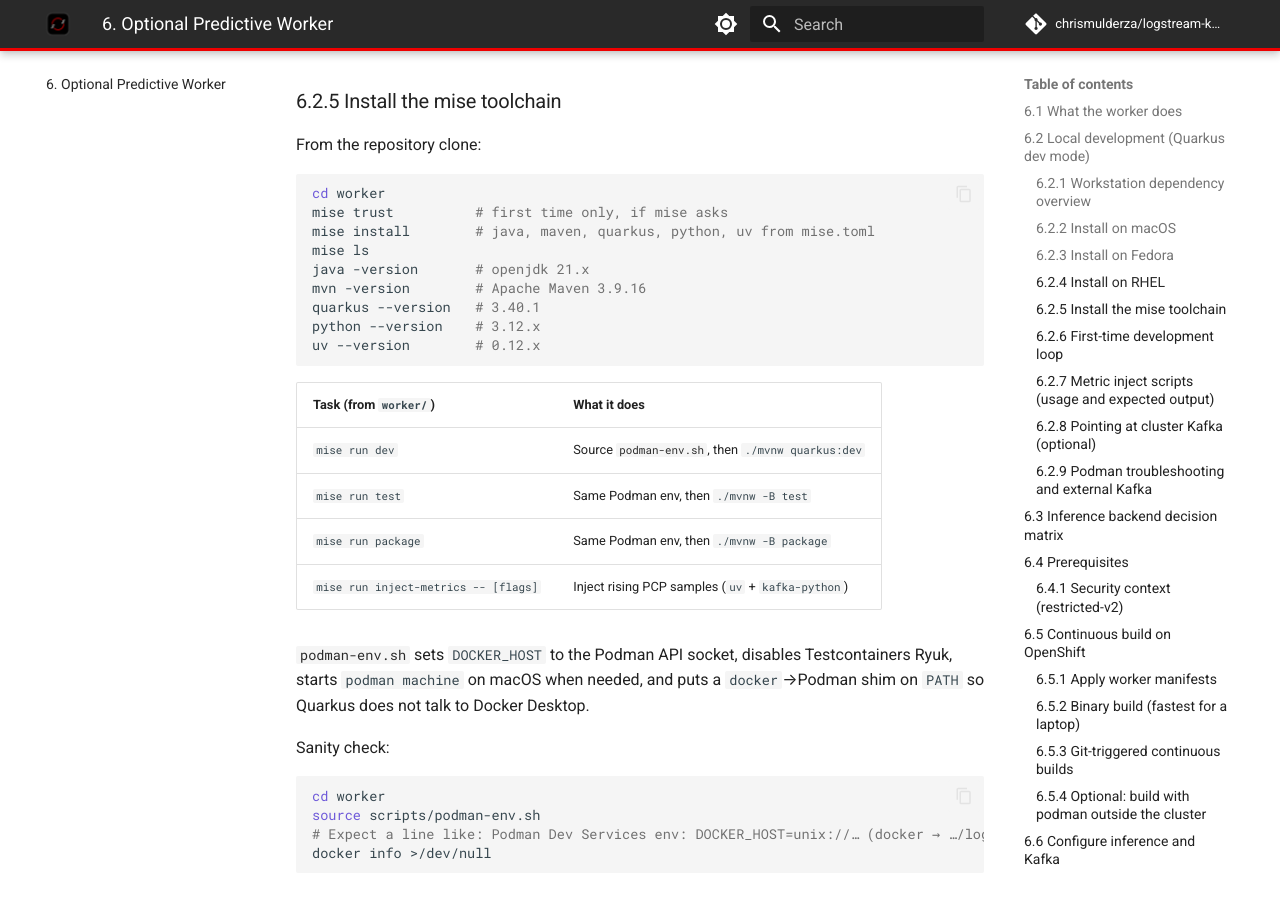
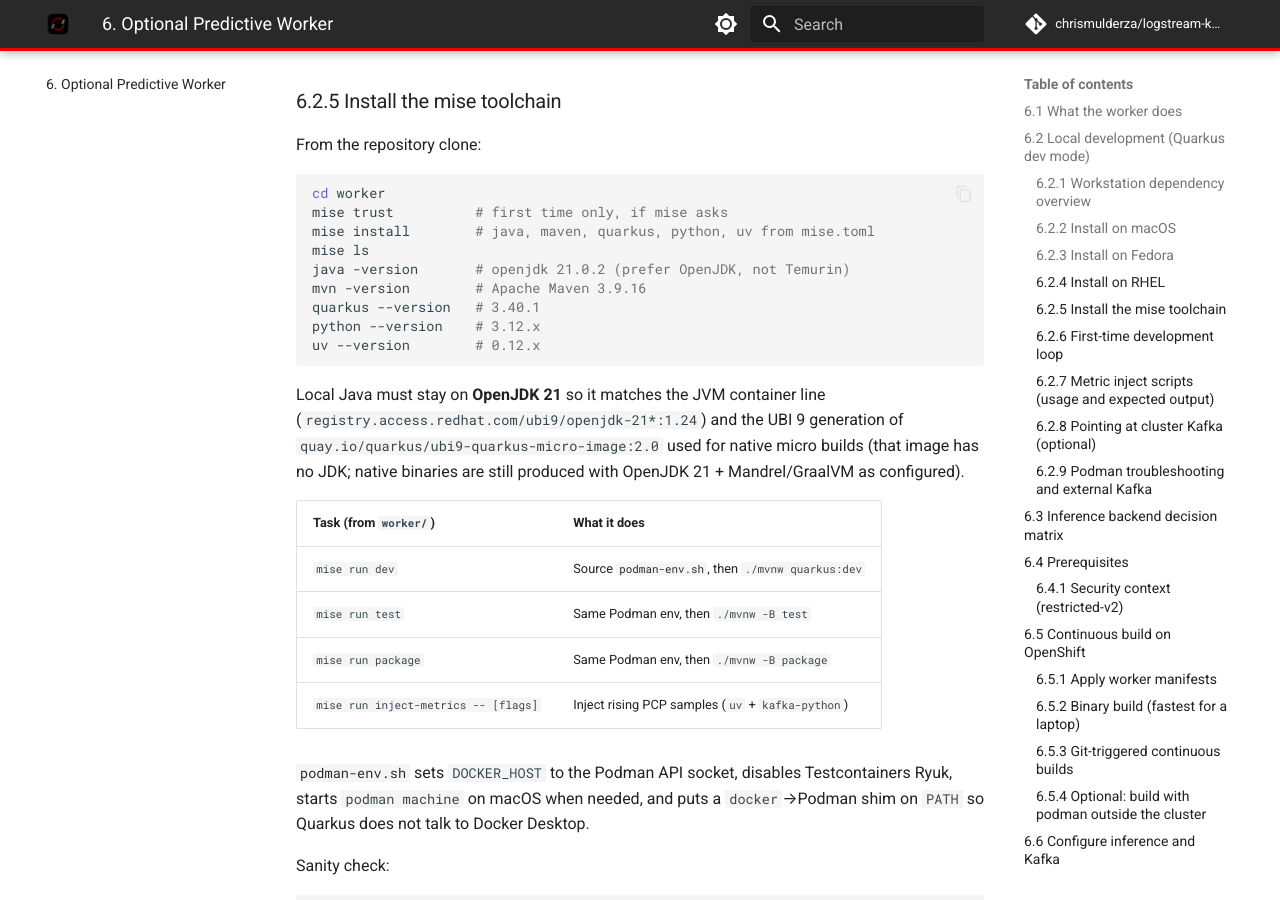
Before and after one commit to chrismulderza/logstream-kafka-eda-ai, an MkDocs documentation site: the page built from docs/06-optional-predictive-ai-worker.md, in a window 1280 px wide and 900 px high, scrolled down 4413 px. Built offline with MkDocs 1.6.1 and Material for MkDocs 9.7.7, drawn with Linux system fonts in a browser that asks for light colours; comment, search, counter and statistics services are not loaded; some of the changed text lies outside the part shown.

Commit message:
Aligned all Java versions and build. Use Red Hat UBI images.

````diff
--- a/docs/06-optional-predictive-ai-worker.md
+++ b/docs/06-optional-predictive-ai-worker.md
@@ -20,7 +20,7 @@
 | Consume | `rhel-pcp-metrics` and/or `raw-metrics` | `KAFKA_CONSUME_TOPICS` (default: both) |
 | Produce | `enriched-events` | JSON keyed by host |
 | Consumer group | `stream-worker` | Do not reuse this group for EDA or SIEM |
-| Runtime | Quarkus 3 / Java 21 | SmallRye Reactive Messaging + REST Client |
+| Runtime | Quarkus 3 / OpenJDK 21 | SmallRye Reactive Messaging + REST Client |
 
 **TTE formula** (rolling window; `dUsed/dt` is a least-squares slope):
 
@@ -50,7 +50,7 @@
 | Dependency | Required? | Provided by | Used for |
 | --- | --- | --- | --- |
 | [mise](https://mise.jdx.dev/) | Yes | OS package / install script | Pins Java, Maven, Quarkus CLI, Python, uv |
-| Java 21 (Temurin) | Yes | mise | Compile / run Quarkus |
+| Java 21 (**OpenJDK**) | Yes | mise (`openjdk-21.0.2`) | Compile / run Quarkus; matches UBI9 OpenJDK 21 containers |
 | Maven 3.9.x | Yes | mise (+ `./mvnw`) | `quarkus:dev`, tests, package |
 | Quarkus CLI 3.40.x | Optional | mise | Helpers only; daily work uses `./mvnw` |
 | Python 3.12 + uv | Yes (for inject) | mise | Metric inject via `kafka-python` |
@@ -152,12 +152,14 @@
 mise trust          # first time only, if mise asks
 mise install        # java, maven, quarkus, python, uv from mise.toml
 mise ls
-java -version       # openjdk 21.x
+java -version       # openjdk 21.0.2 (prefer OpenJDK, not Temurin)
 mvn -version        # Apache Maven 3.9.16
 quarkus --version   # 3.40.1
 python --version    # 3.12.x
 uv --version        # 0.12.x
 ```
+
+Local Java must stay on **OpenJDK 21** so it matches the JVM container line (`registry.access.redhat.com/ubi9/openjdk-21*:1.24`) and the UBI 9 generation of `quay.io/quarkus/ubi9-quarkus-micro-image:2.0` used for native micro builds (that image has no JDK; native binaries are still produced with OpenJDK 21 + Mandrel/GraalVM as configured).
 
 | Task (from `worker/`) | What it does |
 | --- | --- |
@@ -347,7 +349,7 @@
 2. Kafka cluster `telemetry` is Ready. Brokers advertise the internal plaintext listener on port 9092.
 3. Topics exist: `rhel-pcp-metrics` and/or `raw-metrics` (consume), `enriched-events` (produce).
 4. You can `oc` as a project admin on `logstream-kafka`.
-5. Cluster can pull builder images `registry.access.redhat.com/ubi9/openjdk-21` (and runtime) for the Docker strategy BuildConfig, **or** you push a pre-built image.
+5. Cluster can pull builder images `registry.access.redhat.com/ubi9/openjdk-21` (and runtime) for the Docker strategy BuildConfig, **or** you push a pre-built image. JVM images use **UBI 9 OpenJDK 21** (`registry.access.redhat.com/ubi9/openjdk-21*:1.24`). Native micro runtime may use `quay.io/quarkus/ubi9-quarkus-micro-image:2.0` (UBI 9). Prefer OpenJDK; do not use Temurin/Corretto base images.
 6. If Kafka authorization is enabled, grant group `stream-worker` read on the consume topics and write on `enriched-events`.
 
 ### 6.4.1 Security context (restricted-v2)
````
Also changed, not shown: worker/README.md (+8 -2 lines), 7 other files.
